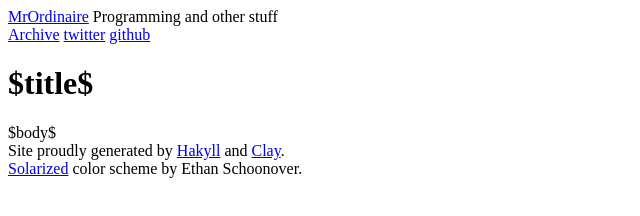
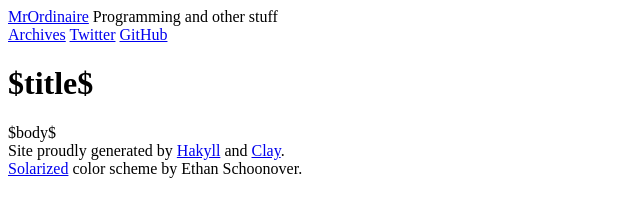
Before and after one commit to YeDeheng/site, a plain HTML site: page templates/default.html in a window 1280 px wide. Shown: the full height of the page, 0-640 px from the left. Drawn offline with Linux system fonts and the light colour scheme.

Commit message:
no text-transform on navigation

```diff
--- a/templates/default.html
+++ b/templates/default.html
@@ -16,9 +16,9 @@
                     <span>Programming and other stuff</span>
                 </div>
                 <div id="navigation">
-                    <a href="/archive.html">Archive</a>
-                    <a href="https://twitter.com/mrordinaire">twitter</a>
-                    <a href="https://github.com/mrordinaire">github</a>
+                    <a href="/archive.html">Archives</a>
+                    <a href="https://twitter.com/mrordinaire">Twitter</a>
+                    <a href="https://github.com/mrordinaire">GitHub</a>
                 </div>
             </div>
         </div>
```
Also changed, not shown: 1 other file.
